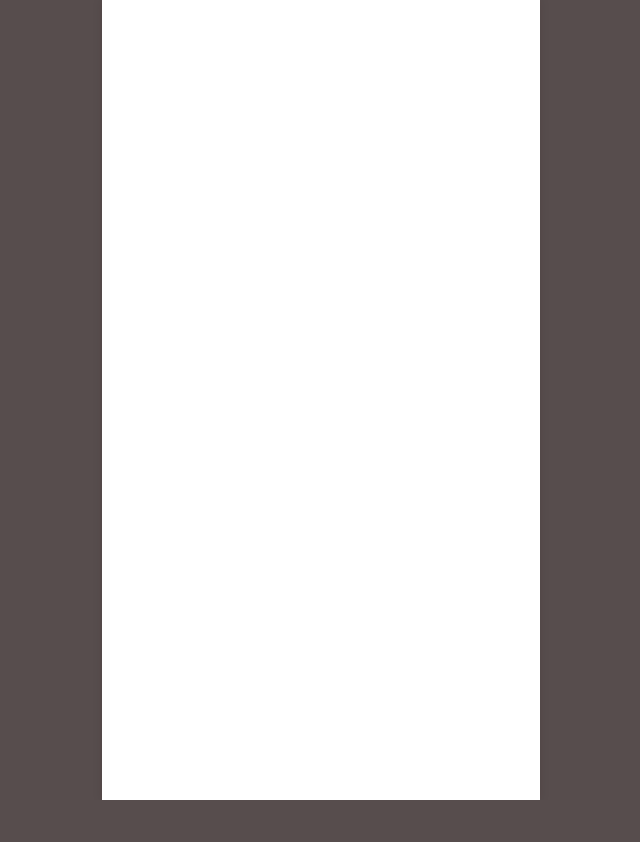
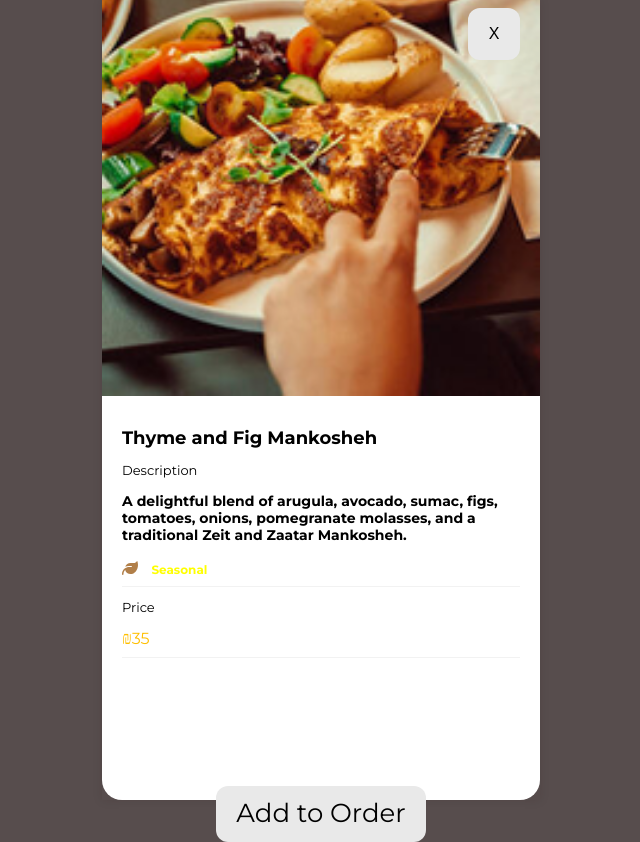
Before and after one commit to LaithJabali/Restaurant-Menu, a React (Vite) app: page /dish/1 in a window 1280 px wide. Before the commit this address had no page. Shown: the whole page, without its empty margins (319-959 px from the left). Before the commit the page ends 800 px from the top, so only its background shows below. Built offline with nearby package versions, Linux system fonts and the light colour scheme.

Commit message:
add detail dish page

```diff
--- a/src/App.css
+++ b/src/App.css
@@ -6,4 +6,5 @@
   text-align: center;
   background-color: white;
   max-width: 438px;
+  border-radius: 20px;
 }
--- a/src/App.jsx
+++ b/src/App.jsx
@@ -3,6 +3,7 @@ import { BrowserRouter as Router, Route, Routes } from "react-router-dom";
 import HomePage from "./components/pages/HomePage/HomePage";
 import LocationPage from "./components/pages/LocationPage/LocationPage";
 import { LanguageProvider } from "./components/LanguageButton/LanguageContext";
+import DishDetail from "./components/DishList/DishDetail";
 import  "./App.css";
 
 const App = () => (
@@ -11,6 +12,7 @@ const App = () => (
       <Routes>
         <Route path="/" element={<div><HomePage /></div>} />
         <Route path="/location/:location" element={<LocationPage />} />
+        <Route path="/dish/:id" element={<DishDetail />} />
       </Routes>
     </Router>
   </LanguageProvider>
--- a/src/components/DishList/DishCard.jsx
+++ b/src/components/DishList/DishCard.jsx
@@ -1,26 +1,33 @@
 import React from "react";
+import { useNavigate } from 'react-router-dom';
 import { useLanguage } from "../LanguageButton/LanguageContext";
 import styles from "./DishList.module.css";
+import { FontAwesomeIcon } from "@fortawesome/react-fontawesome";
+
 
 const DishCard = ({ dish }) => {
   const { language } = useLanguage();
+  const navigate = useNavigate();
 
+  const handleClick = () => {
+    navigate(`/dish/${dish.id}`);
+  };
   return (
-    <div className={styles.dishCard}>
+    <div onClick={handleClick} className={styles.dishCard}>
       <img src={dish.image} alt={dish.name} className={styles.dishImage} />
       <h3 className={`${styles.dishName} ${language === "Arabic" ? styles.arabic : ""}`}>
         {dish.name}
       </h3>
-      <p className={`${styles.dishDescription} ${language === "Arabic" ? styles.arabic : ""}`}>{dish.description}</p>
+      <p className={styles.dishDescription}>{dish.description}</p>
       <div className={styles.dishTags}>
         {dish.tags.map((tag, i) => (
           <span key={i} className={styles.tag}>
-            {tag}
+            <FontAwesomeIcon    icon={tag} />
             {dish.seasonal && <span className={styles.season}> Seasonal</span>}
           </span>
         ))}
       </div>
-      <div className={`${styles.dishPrice} ${language === "Arabic" ? styles.arabic : ""}`}>
+      <div className= {`${styles.dishPrice} ${language === "Arabic" ? styles.arabic : ""}`}      >
         {typeof dish.price === "object"
           ? `S ${dish.price.S}  |  L ${dish.price.L}`
           : dish.price}
--- /dev/null
+++ b/src/components/DishList/DishDetail.jsx
@@ -0,0 +1,98 @@
+import React from 'react';
+import { useParams, useNavigate } from 'react-router-dom';
+import MenuDataEnglish from '../MenuData/MenuDataEnglish';
+import MenuDataArabic from '../MenuData/MenuDataArabic';
+import { useLanguage } from '../LanguageButton/LanguageContext';
+import styles from './DishList.module.css';
+import { FontAwesomeIcon } from "@fortawesome/react-fontawesome";
+
+const DishDetail = () => {
+  const { language } = useLanguage();
+  const MenuData = language === 'English' ? MenuDataEnglish : MenuDataArabic;
+  const { id } = useParams();
+  const dishId = parseInt(id, 10);
+  const navigate = useNavigate();
+
+  const handleExit = () => navigate(-1);
+
+  const dish = React.useMemo(() => {
+    for (const category in MenuData) {
+      const foundDish = MenuData[category].find((item) => item.id === dishId);
+      if (foundDish) return foundDish;
+    }
+    return null;
+  }, [MenuData, dishId]);
+
+  if (!dish) {
+    return <p>Dish not found.</p>;
+  }
+
+  const handleAddToOrder = () => {
+    console.log(`Added ${dish.name} to order.`);
+  };
+
+  const isArabic = language === 'Arabic';
+
+  return (
+    <div className={styles.dishDetailContainer}>
+      <div className={styles.detailHeader}>
+        <button className={styles.exitButton} onClick={handleExit}>
+          X
+        </button>
+        <img src={dish.image} alt={dish.name} className={styles.detailImage} />
+      </div>
+
+      <div className={styles.descriptionBox}>
+        <h1 className={`${styles.detailName} ${isArabic ? styles.arabic : ''}`}>
+          {dish.name}
+        </h1>
+        <p className={`${styles.info} ${isArabic ? styles.arabic : ''}`}>
+          {isArabic ? 'الوصف' : 'Description'}
+        </p>
+        <p
+          className={`${styles.detailDescription} ${
+            isArabic ? styles.arabic : ''
+          }`}
+        >
+          {dish.description}
+        </p>
+
+        <div className={`${styles.dishTags} ${isArabic ? styles.arabic : ''}`}>
+          {dish.tags.map((tag, i) => (
+            <span
+              key={i}
+              className={`${styles.tag} ${isArabic ? styles.arabic : ''}`}
+            >
+              <FontAwesomeIcon icon={tag} />
+              {dish.seasonal && (
+                <span
+                  className={`${styles.season} ${isArabic ? styles.arabic : ''}`}
+                >
+                  {' '}
+                  {isArabic ? 'موسمي' : 'Seasonal'}
+                </span>
+              )}
+            </span>
+          ))}
+        </div>
+        <hr className={styles.separator} />
+
+        <div className={`${styles.dishPrice} ${isArabic ? styles.arabic : ''}`}>
+          <p className={`${styles.info} ${isArabic ? styles.arabic : ''}`}>
+            {isArabic ? 'السعر' : 'Price'}
+          </p>
+          {typeof dish.price === 'object'
+            ? `S ${dish.price.S} | L ${dish.price.L}`
+            : dish.price}
+        </div>
+        <hr className={styles.separator} />
+      </div>
+
+      <button onClick={handleAddToOrder} className={styles.addOrder}>
+        {isArabic ? 'أضف إلى الطلب' : 'Add to Order'}
+      </button>
+    </div>
+  );
+};
+
+export default DishDetail;
--- a/src/components/DishList/DishList.module.css
+++ b/src/components/DishList/DishList.module.css
@@ -13,6 +13,7 @@
   background: white;
   border-radius: 8px;
   transition: transform 0.3s ease;
+  cursor: pointer;
 }
 
 .dishImage {
@@ -48,14 +49,15 @@
 }
 
 .dishTags {
-  display: flex;
   flex-wrap: wrap;
   gap: 8px;
   margin-top: 8px;
+  text-align: left;
 }
 
 .tag {
   font-size: 16px;
+  color: #B17F49;
 }
 
 .season {
@@ -64,6 +66,99 @@
   font-weight: 600;
   line-height: 14.63px;
   color: yellow;
+  padding-left: 10px;
+}
+
+.dishDetailContainer {
+  width: 100%;
+  min-height: 100vh;
+  display: flex;
+  flex-direction: column;
+  justify-content: center;
+  position: relative;
+}
+
+.detailHeader {
+  display: flex;
+}
+
+.detailImage {
+  width: 100%;
+  border-radius: 20px 20px 0 0;
+}
+
+.exitButton {
+  position: absolute;
+  top: 50px;
+  right: 20px;
+  width: 52px;
+  height: 52px;
+  background-color: #e9e9e9;
+  border: none;
+  border-radius: 12px;
+  font-size: 16px;
+  cursor: pointer;
+  display: flex;
+  align-items: center;
+  justify-content: center;
+  z-index: 10;
+}
+
+.exitButton:hover {
+  background-color: #d0d0d0;
+}
+
+.detailName {
+  font-family: Montserrat;
+  font-size: 18px;
+  font-weight: 700;
+  line-height: 21.94px;
+  text-align: left;
+}
+
+.detailDescription {
+  font-family: Montserrat;
+  font-size: 14px;
+  font-weight: 600;
+  line-height: 17.07px;
+  text-align: left;
+}
+
+.info {
+  font-family: Montserrat;
+  font-size: 13px;
+  font-weight: 400;
+  line-height: 15.85px;
+  text-align: left;
+  color: black;
+}
+
+.descriptionBox {
+  position: relative;
+  margin: 20px;
+}
+
+.separator {
+  border: none;
+  border-top: 1px solid #f2f2f2;
+}
+
+.addOrder {
+  font-family: Montserrat;
+  font-weight: 400;
+  line-height: 15.85px;
+  margin: auto;
+  margin-top: 100px;
+  border: none;
+  border-radius: 12px;
+  font-size: 26px;
+  cursor: pointer;
+  background-color: #e9e9e9;
+  padding: 20px;
+}
+
+.addOrder:hover {
+  background-color: #d0d0d0;
 }
 
 .arabic {
--- a/src/components/pages/LocationPage/LocationPage.module.css
+++ b/src/components/pages/LocationPage/LocationPage.module.css
@@ -2,6 +2,7 @@
   max-width: 500px;
   margin: auto;
   background-color: white;
+  border-radius: 20px;
 }
 
 .locationPage {
```
Also changed, not shown: src/components/MenuData/MenuDataArabic.jsx (+44 -26 lines), src/components/MenuData/MenuDataEnglish.jsx (+70 -37 lines).
